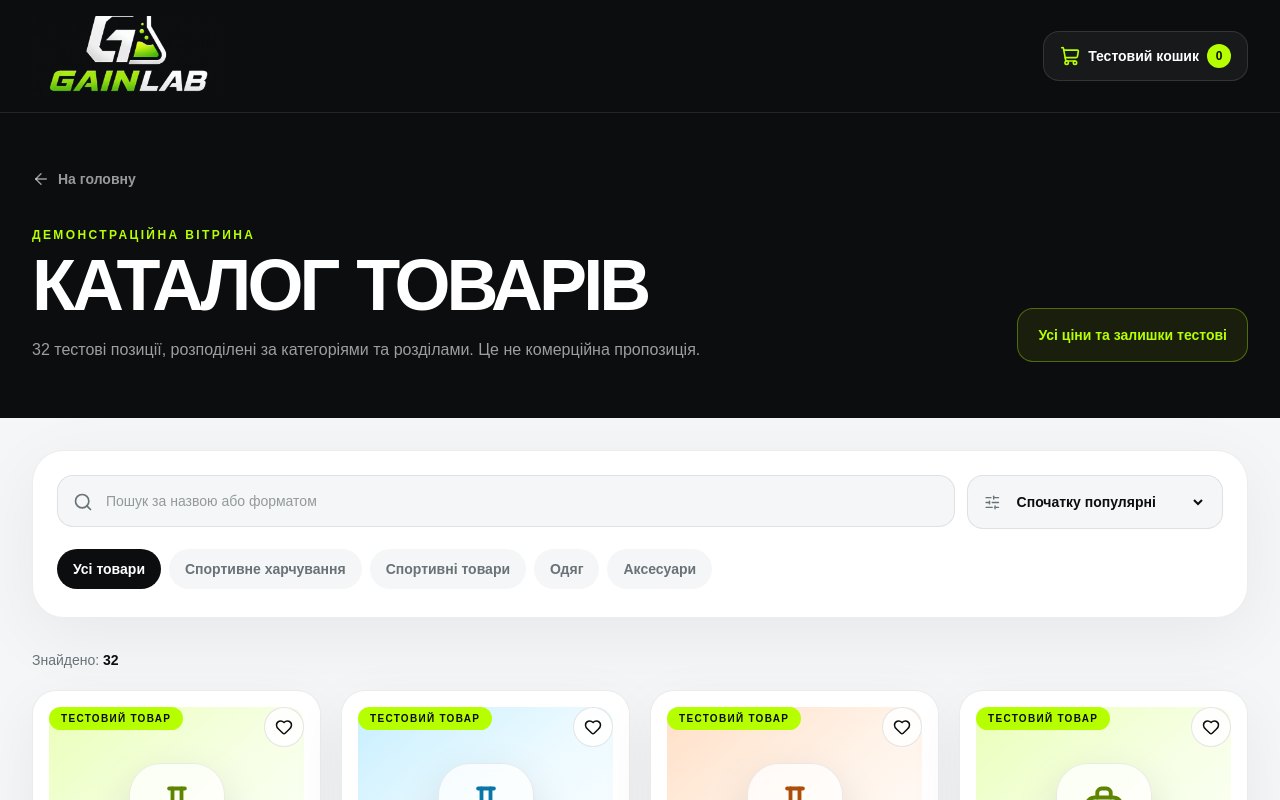
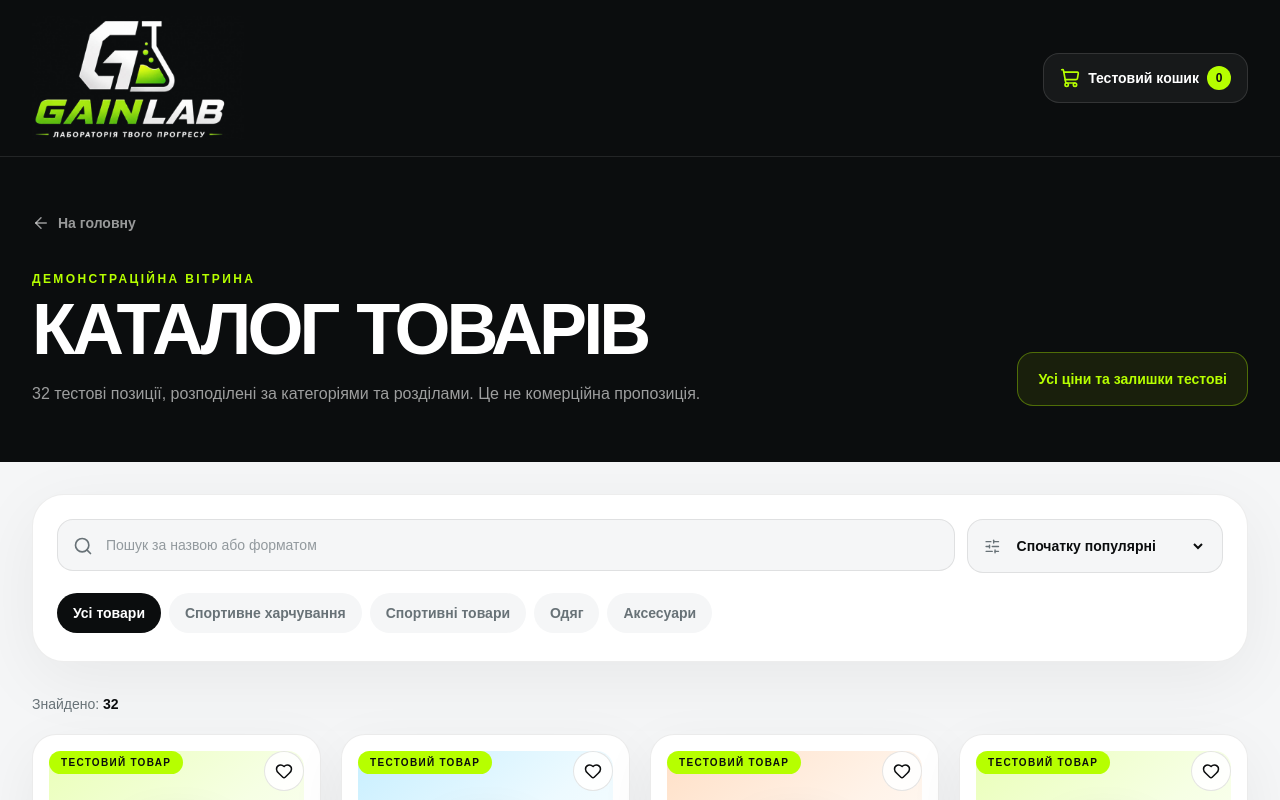
Before and after one commit to but0672091016-glitch/gainlab, a Next.js app: page /catalog in a window 1280 px wide. Shown: the top 800 px of the page. Built offline with nearby package versions, Linux system fonts and the light colour scheme.

Commit message:
Fix catalog logo cropping

```diff
--- a/components/catalog-storefront.tsx
+++ b/components/catalog-storefront.tsx
@@ -192,8 +192,8 @@ export function CatalogStorefront({ categories, sections, products, initialCateg
     <main className="min-h-screen bg-mist text-ink">
       <header className="border-b border-white/10 bg-ink text-white">
         <div className="mx-auto flex max-w-[1460px] items-center gap-4 px-4 py-4 sm:px-6 lg:px-8">
-          <Link href="/" aria-label="GainLab — на головну" className="shrink-0">
-            <Image src="/brand/gainlab-logo.jpg" alt="GainLab" width={720} height={720} className="h-16 w-36 object-cover object-center mix-blend-screen sm:h-20 sm:w-48" priority />
+          <Link href="/" aria-label="GainLab — на головну" className="relative block h-[92px] w-40 shrink-0 overflow-hidden bg-ink sm:h-[124px] sm:w-[214px]">
+            <Image src="/brand/gainlab-logo.jpg" alt="GainLab" width={720} height={720} className="absolute -left-3 -top-9 h-[172px] w-[172px] max-w-none mix-blend-screen sm:-left-[18px] sm:-top-[49px] sm:h-[230px] sm:w-[230px]" priority />
           </Link>
           <div className="ml-auto flex items-center gap-2 rounded-2xl border border-white/12 bg-white/5 px-4 py-3 text-sm font-bold">
             <ShoppingCart className="text-neon" size={20} />
```
Also changed, not shown: 1 other file (tests, documents, lock files or other folders).
